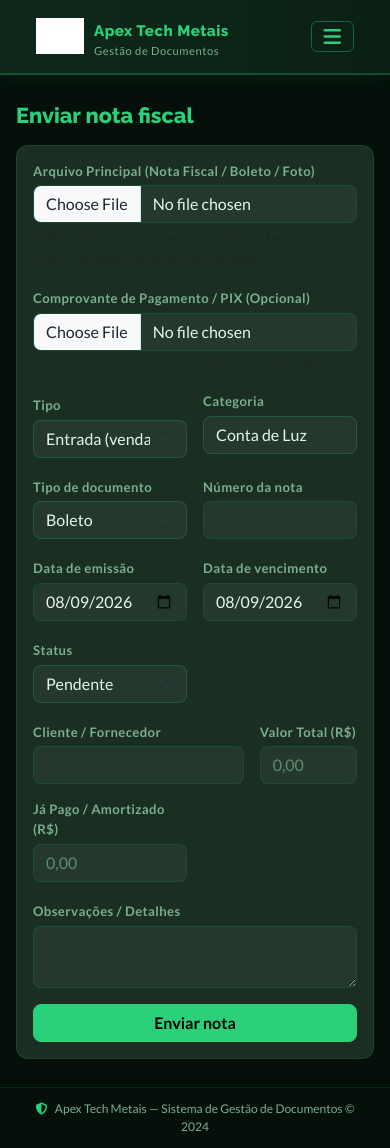
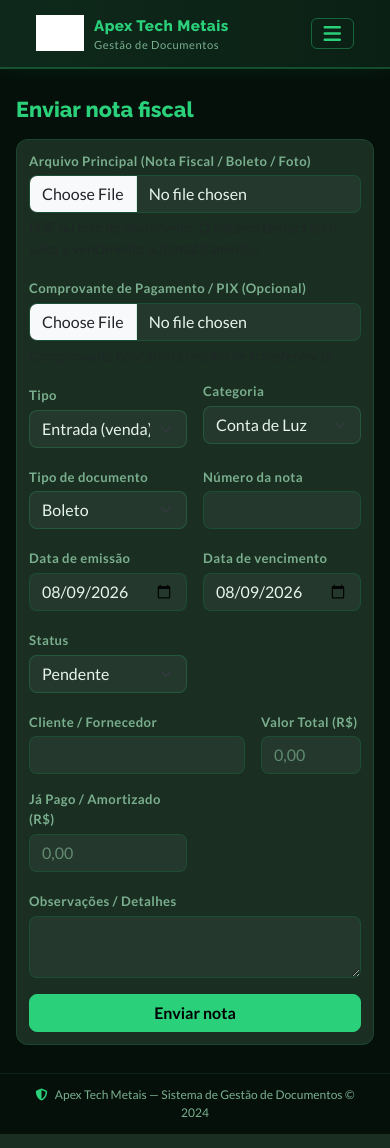
Before and after one commit to devjohnnydev/ServidorAPex, a Flask app: page /notas/nova in a window 390 px wide. Run offline with Flask 3, Linux system fonts and the light colour scheme; the visitor is signed in with stand-in values (Sample User, id 1); data comes from the database, SQL or seed files in the repository; grey boxes are pictures that could not be loaded.

Commit message:
fix: reordena navbar deixando Usuarios por ultimo e aprimora responsividade mobile dos cards

```diff
--- a/app/templates/base.html
+++ b/app/templates/base.html
@@ -133,10 +133,23 @@
             color: #ff6b6b;
         }
 
+        @media (max-width: 576px) {
+            .apex-content {
+                padding: 1rem 0.5rem;
+            }
+            .card-body {
+                padding: 0.75rem;
+            }
+            .navbar-brand {
+                font-size: 1rem;
+            }
+        }
+
         /* --- MAIN CONTENT --- */
         .apex-content {
             padding: 1.75rem 1.5rem;
         }
+
 
         /* --- CARDS --- */
         .card {
@@ -397,16 +410,17 @@
           </a>
         </li>
         <li class="nav-item">
+          <a class="nav-link" href="{{ url_for('notas.auditoria') }}">
+            <i class="fa-solid fa-shield-halved"></i> Auditoria
+          </a>
+        </li>
+        <li class="nav-item">
           <a class="nav-link" href="{{ url_for('auth.usuarios') }}">
             <i class="fa-solid fa-users-cog"></i> Usuários
           </a>
         </li>
-        <li class="nav-item">
-          <a class="nav-link" href="{{ url_for('notas.auditoria') }}">
-            <i class="fa-solid fa-shield-halved"></i> Auditoria
-          </a>
-        </li>
         {% endif %}
+
 
 
       </ul>
```
Also changed, not shown: app/templates/dashboard.html (+11 -4 lines).
